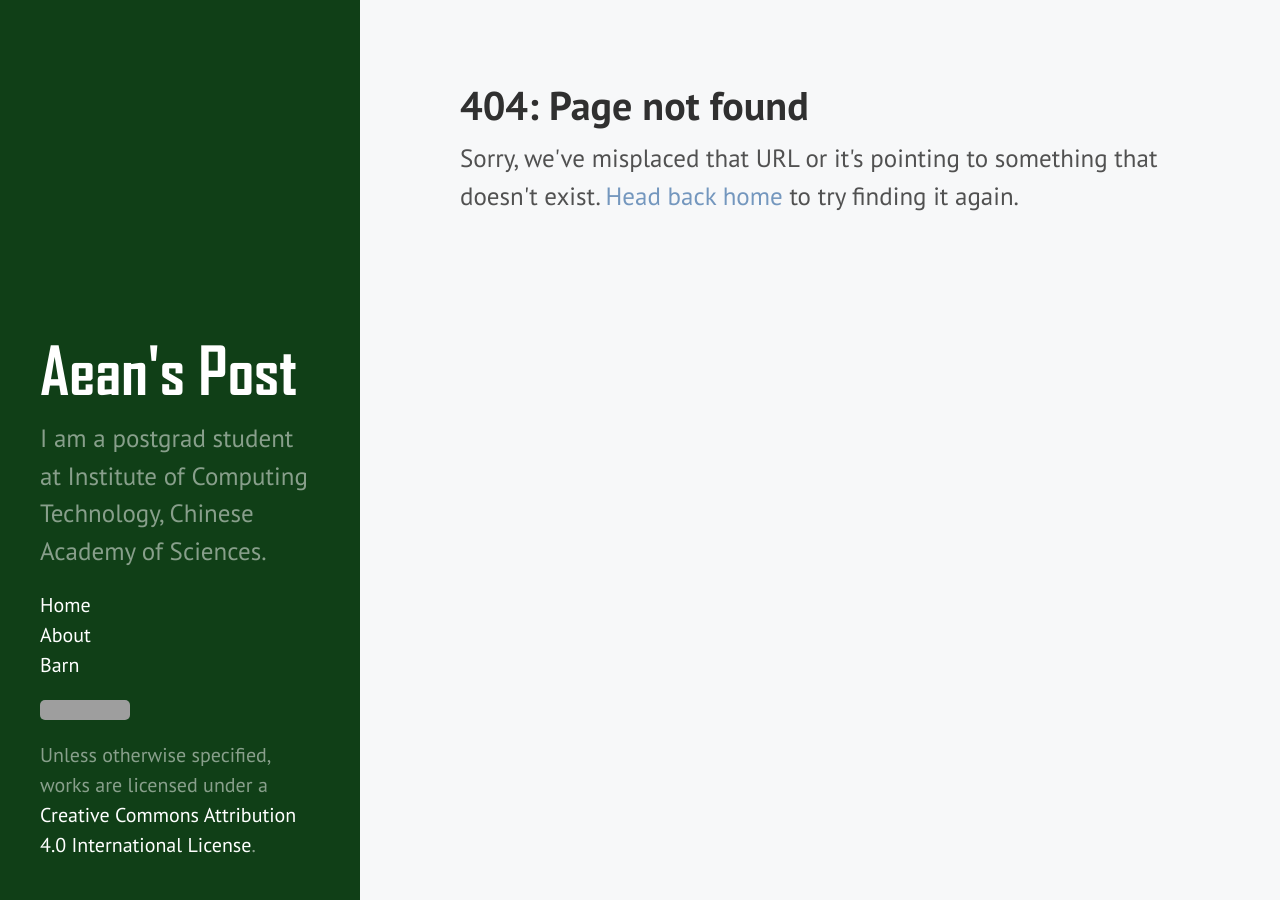
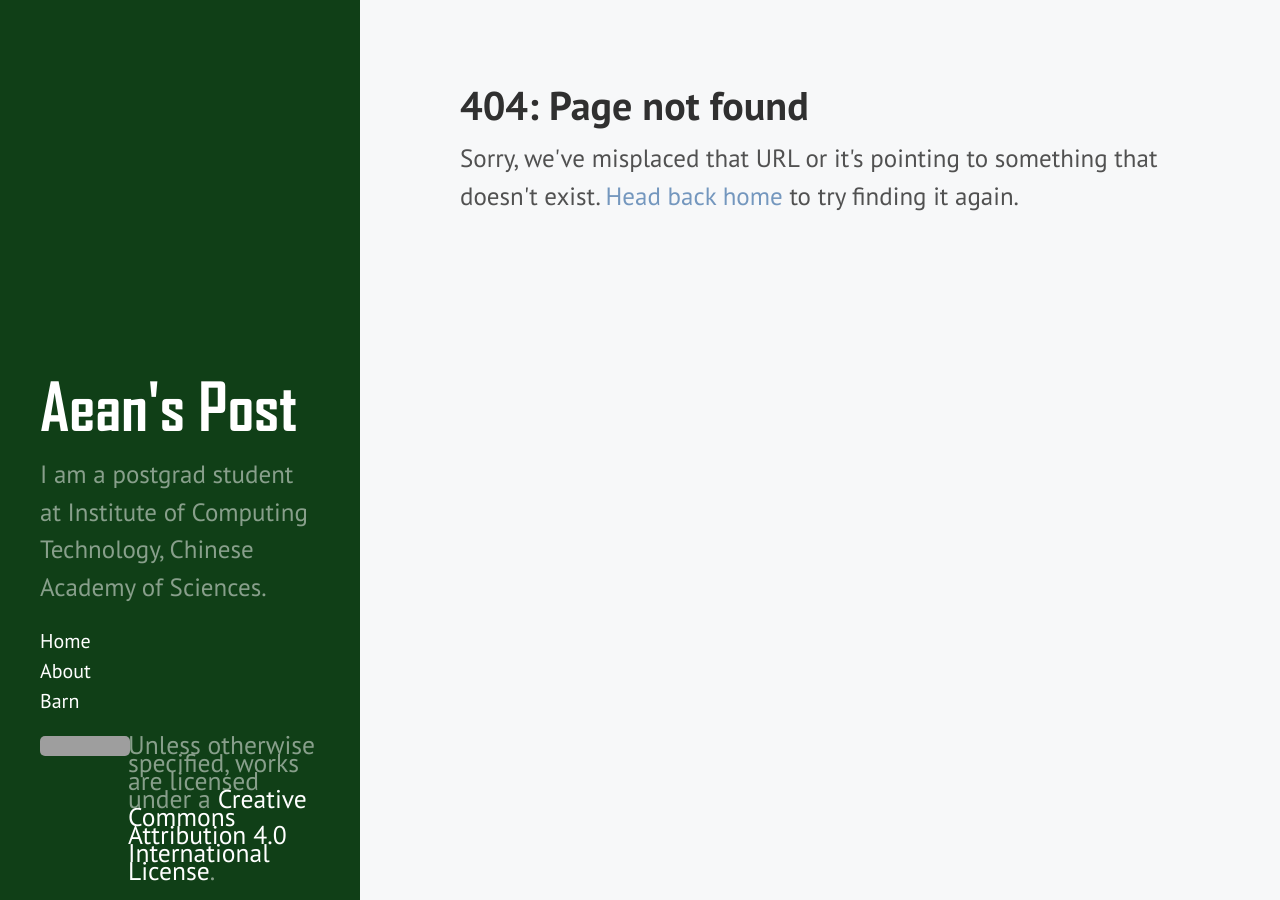
Before and after one commit to AeanSR/AeanSR.github.io, a Jekyll site: the page built from 404.html, in a window 1280 px wide. Built offline with Jekyll 4.4.1, drawn with Linux system fonts in a browser that asks for light colours; grey boxes are pictures that could not be loaded.

Commit message:
Update sidebar.html

```diff
--- a/_includes/sidebar.html
+++ b/_includes/sidebar.html
@@ -28,13 +28,15 @@
               <a href="https://nighthaven.aean.net/barn">Barn</a>
             </li>
     </ul>
-      <ul class="sidebar-nav">
-          <li class="sidebar-nav-item">
-              <a rel="license" href="http://creativecommons.org/licenses/by/4.0/"><img alt="Creative Commons License" style="border-width:0" src="https://i.creativecommons.org/l/by/4.0/88x31.png" /></a>
-          </li>
-          <li class="sidebar-nav-item">
-              Unless otherwise specified, works are licensed under a <a rel="license" href="http://creativecommons.org/licenses/by/4.0/">Creative Commons Attribution 4.0 International License</a>.
-          </li>
-</ul>
+      <div style="font-size: 2vw; line-height: 2vh;">
+        <div style="clear:both;display:table;">
+          <div style="float:left;width:88px;">
+            <a rel="license" href="http://creativecommons.org/licenses/by/4.0/"><img alt="Creative Commons License" style="border-width:0" src="https://i.creativecommons.org/l/by/4.0/88x31.png" /></a>
+          </div>
+          <div style="float:left;width:192px;">
+            Unless otherwise specified, works are licensed under a <a rel="license" href="http://creativecommons.org/licenses/by/4.0/">Creative Commons Attribution 4.0 International License</a>.
+          </div>
+        </div>
+      </div>
     </div>
 </div>
```
